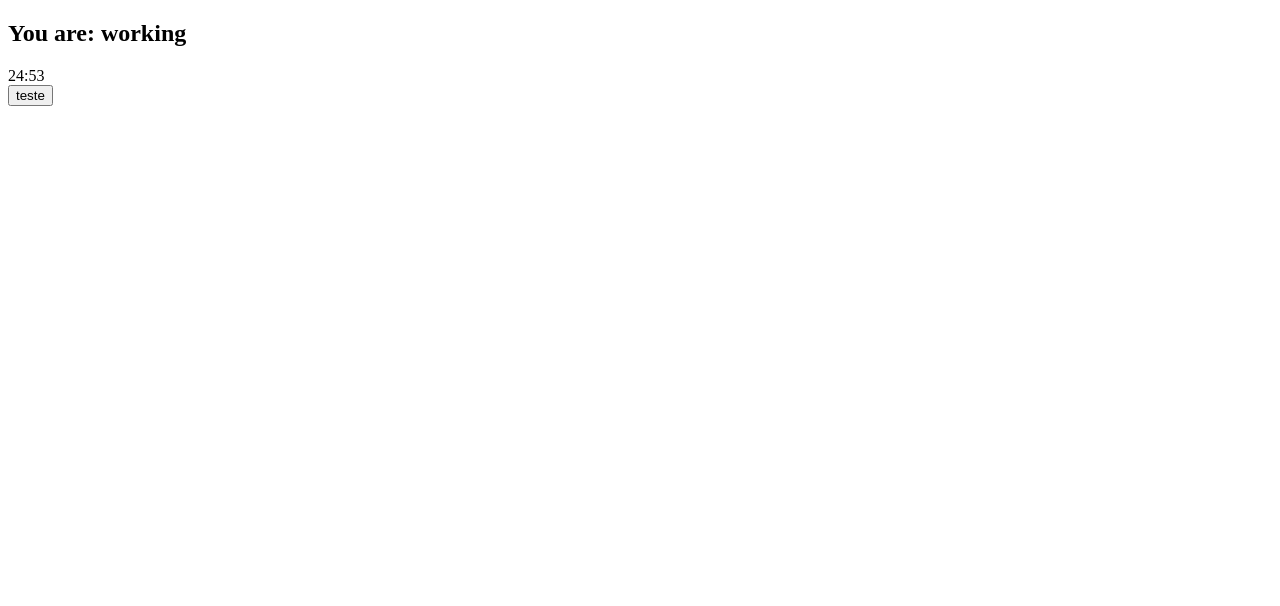
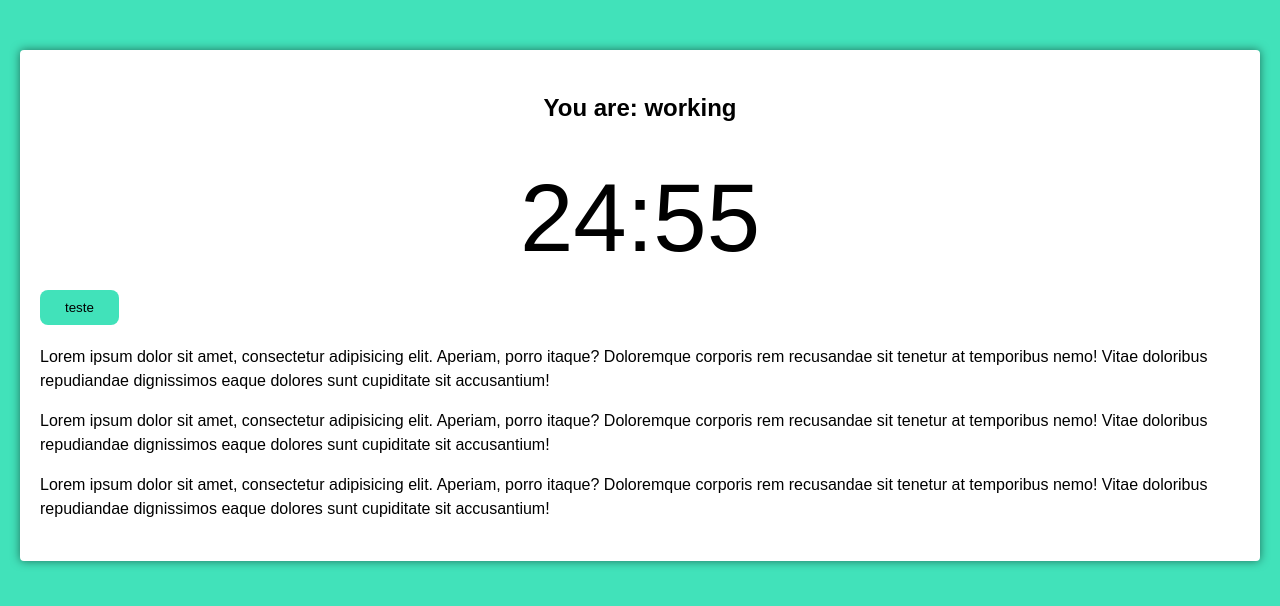
Before and after one commit to inocencio5117/pomodoro_app, a React (Create React App) app: page / in a window 1280 px wide. Shown: the top 606 px of the page. Built offline with nearby package versions, Linux system fonts and the light colour scheme.

Commit message:
Style: adding index.css

```diff
--- a/src/App.tsx
+++ b/src/App.tsx
@@ -1,5 +1,4 @@
 import React from 'react';
-import './App.css';
 import { PomodoroTimer } from './components/pomodoro-timer';
 
 function App() {
--- a/src/components/pomodoro-timer.tsx
+++ b/src/components/pomodoro-timer.tsx
@@ -22,11 +22,34 @@ export function PomodoroTimer(props: Props): JSX.Element {
       <h2>You are: working</h2>
       <Timer mainTime={mainTime} />
 
-      <Button
-        text="teste"
-        className="click"
-        onClick={() => console.log('teste')}
-      ></Button>
+      <div className="controls">
+        <Button
+          text="teste"
+          className="click"
+          onClick={() => console.log('teste')}
+        ></Button>
+      </div>
+
+      <div className="details">
+        <p>
+          Lorem ipsum dolor sit amet, consectetur adipisicing elit. Aperiam,
+          porro itaque? Doloremque corporis rem recusandae sit tenetur at
+          temporibus nemo! Vitae doloribus repudiandae dignissimos eaque dolores
+          sunt cupiditate sit accusantium!
+        </p>
+        <p>
+          Lorem ipsum dolor sit amet, consectetur adipisicing elit. Aperiam,
+          porro itaque? Doloremque corporis rem recusandae sit tenetur at
+          temporibus nemo! Vitae doloribus repudiandae dignissimos eaque dolores
+          sunt cupiditate sit accusantium!
+        </p>
+        <p>
+          Lorem ipsum dolor sit amet, consectetur adipisicing elit. Aperiam,
+          porro itaque? Doloremque corporis rem recusandae sit tenetur at
+          temporibus nemo! Vitae doloribus repudiandae dignissimos eaque dolores
+          sunt cupiditate sit accusantium!
+        </p>
+      </div>
     </div>
   );
 }
--- a/src/index.css
+++ b/src/index.css
@@ -6,4 +6,63 @@ body {
 
 body {
   font-family: sans-serif;
+  background-color: #41e2ba;
+  transition: background-color 300ms ease-in-out;
+  line-height: 1.5;
 }
+
+container {
+  max-width: 640px;
+  margin: 0 auto;
+}
+
+.working {
+  background-color: #ef5d50;
+}
+
+.hidden {
+  display: none;
+}
+
+.pomodoro {
+  background-color: #fff;
+  margin: 50px 20px;
+  padding: 20px;
+  border-radius: 4px;
+  box-shadow: 0 0 10px rgba(0, 0, 0, 0.5);
+}
+
+.pomodoro h2 {
+  font-size: 24px;
+  text-align: center;
+}
+
+.pomodoro .timer {
+  font-size: 6rem;
+  text-align: center;
+}
+
+.controls {
+  display: flex;
+  align-items: center;
+  justify-content: space-between;
+}
+
+.pomodoro button {
+  background-color: #41e2ba;
+  border: none;
+  border-radius: 0.5rem;
+  cursor: pointer;
+  padding: 10px 25px;
+  color: #000;
+  transition: background-color 300ms ease-in-out;
+}
+
+.working .pomodoro button {
+  background-color: #ef5d50;
+  color: #fff;
+}
+
+.pomodoro .details {
+  margin: 20px 0;
+}
--- a/src/index.tsx
+++ b/src/index.tsx
@@ -1,6 +1,7 @@
 import React from 'react';
 import ReactDOM from 'react-dom/client';
 import App from './App';
+import './index.css';
 
 const root = ReactDOM.createRoot(
   document.getElementById('root') as HTMLElement,
```
Also changed, not shown: src/App.css (deleted).
